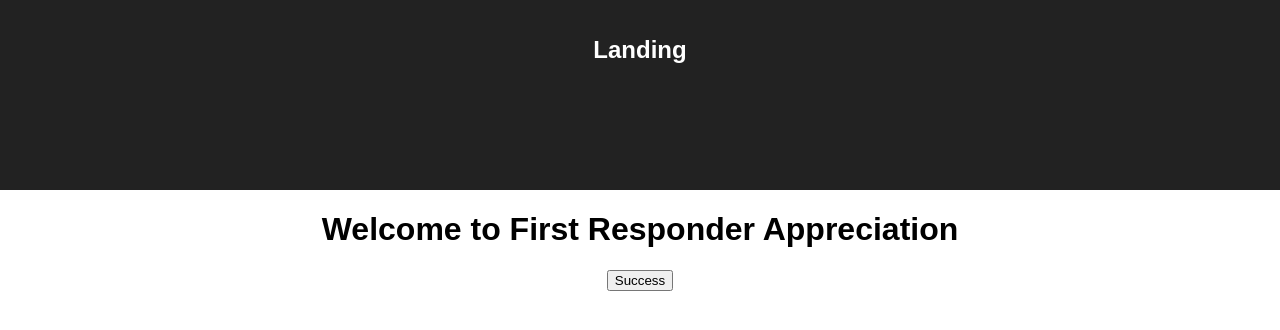
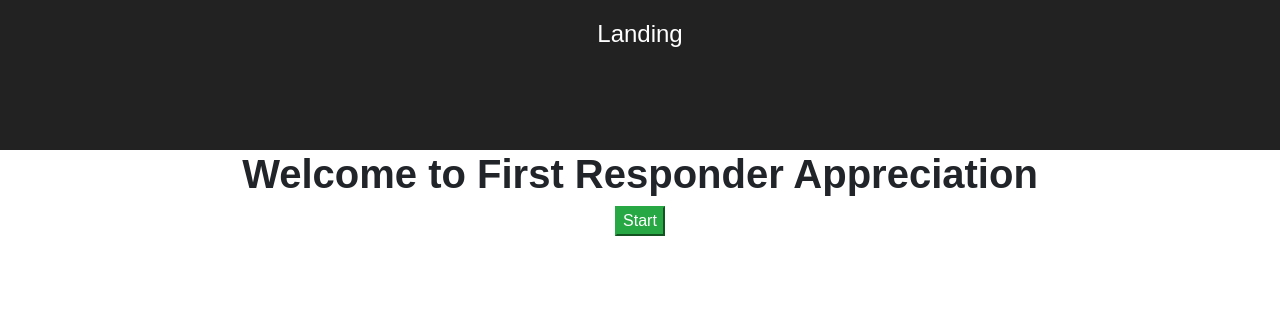
Before and after one commit to 2018Lumohacks/FirstResponderAppreciation, a React (Create React App) app: page / in a window 1280 px wide. Shown: the top 330 px of the page. Built offline with nearby package versions, Linux system fonts and the light colour scheme.

Commit message:
Included bootstrap

```diff
--- a/package.json
+++ b/package.json
@@ -3,6 +3,7 @@
   "version": "0.1.0",
   "private": true,
   "dependencies": {
+    "bootstrap": "^4.1.3",
     "react": "^16.5.1",
     "react-dom": "^16.5.1",
     "react-router-dom": "^4.3.1",
--- a/public/index.html
+++ b/public/index.html
@@ -10,6 +10,7 @@
     -->
     <link rel="manifest" href="%PUBLIC_URL%/manifest.json">
     <link rel="shortcut icon" href="%PUBLIC_URL%/favicon.ico">
+    <link rel="stylesheet" href="https://stackpath.bootstrapcdn.com/bootstrap/4.1.3/css/bootstrap.min.css" integrity="sha384-MCw98/SFnGE8fJT3GXwEOngsV7Zt27NXFoaoApmYm81iuXoPkFOJwJ8ERdknLPMO" crossorigin="anonymous">
     <!--
       Notice the use of %PUBLIC_URL% in the tags above.
       It will be replaced with the URL of the `public` folder during the build.
@@ -36,5 +37,8 @@
       To begin the development, run `npm start` or `yarn start`.
       To create a production bundle, use `npm run build` or `yarn build`.
     -->
+    <script src="https://code.jquery.com/jquery-3.3.1.slim.min.js" integrity="sha384-q8i/X+965DzO0rT7abK41JStQIAqVgRVzpbzo5smXKp4YfRvH+8abtTE1Pi6jizo" crossorigin="anonymous"></script>
+    <script src="https://cdnjs.cloudflare.com/ajax/libs/popper.js/1.14.3/umd/popper.min.js" integrity="sha384-ZMP7rVo3mIykV+2+9J3UJ46jBk0WLaUAdn689aCwoqbBJiSnjAK/l8WvCWPIPm49" crossorigin="anonymous"></script>
+    <script src="https://stackpath.bootstrapcdn.com/bootstrap/4.1.3/js/bootstrap.min.js" integrity="sha384-ChfqqxuZUCnJSK3+MXmPNIyE6ZbWh2IMqE241rYiqJxyMiZ6OW/JmZQ5stwEULTy" crossorigin="anonymous"></script>
   </body>
 </html>
--- a/src/components/button/button.js
+++ b/src/components/button/button.js
@@ -2,7 +2,7 @@
 import './button.css';
 const Button = (props) => {
     return(
-        <button>Success</button>
+        <button class="btn-success">Start</button>
     );
 }
 
```
Also changed, not shown: 1 other file (tests, documents, lock files or other folders).
